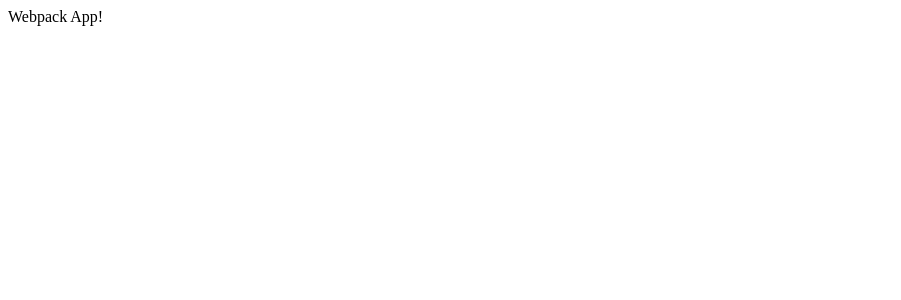
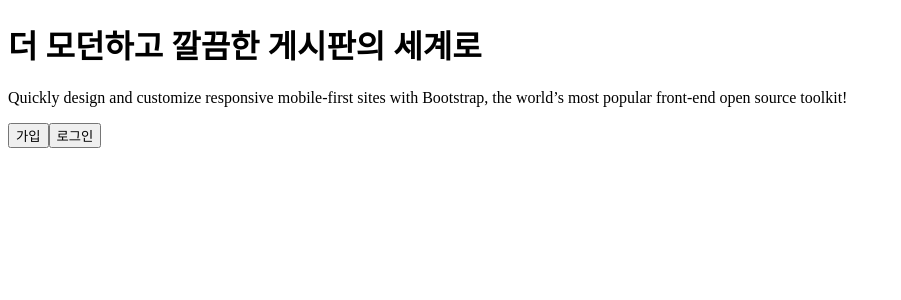
Before and after one commit to cartesiancs/devent-frame, a React (Create React App) app in the folder client/: page / in a window 1280 px wide. Shown: the top 300 px of the page, without its empty margins (0-901 px from the left). Built offline with nearby package versions, Linux system fonts and the light colour scheme; the HTML template or start-up script is replaced by a standard one.

Commit message:
feat: split a page
+ 페이지 분할

```diff
--- a/client/src/App.js
+++ b/client/src/App.js
@@ -1,9 +1,21 @@
 import React from 'react';
+import { Route, Switch } from 'react-router-dom';
+import Main from './components/Main.js'
+import NotFound from './components/NotFound.js'
 
 const App = () => {
     return (
         <div>
-            Webpack App!
+            <Switch>
+                <Route exact path="/" component={Main} />
+
+                <Route path="/auth/login">
+                    <div>fhrmdls</div>
+                </Route>
+
+                <Route path='*' component={NotFound} />
+            </Switch>
+
         </div>
     );
 };
--- /dev/null
+++ b/client/src/components/Main.js
@@ -0,0 +1,25 @@
+import React from "react";
+
+
+function Main() {
+    return (
+        <header class="bg-white py-5">
+            <div class="container-fluid px-5 pt-4 pb-2">
+                <div class="row gx-5 justify-content-center">
+                    <div class="col-lg-7">
+                        <div class="text-center mt-5">
+                            <h1 class="display-5 fw-bolder text-dark font-weight-lg mb-2">더 모던하고 깔끔한 게시판의 세계로</h1>
+                            <p class="font-weight-sm mb-4 mt-3">Quickly design and customize responsive mobile-first sites with Bootstrap, the world’s most popular front-end open source toolkit!</p>
+                        </div>
+                        <div class="d-grid gap-3 d-sm-flex justify-content-sm-center" id="login_box">
+                            <button class="btn btn-blue font-weight-md btn-lg px-4 btn-rounded" onclick="location.href = '/auth/signup'"><i class="fas fa-user-plus"></i> 가입</button>
+                            <button class="btn btn-light font-weight-md btn-lg px-4 me-sm-3 btn-rounded" onclick="location.href = '/auth/login'"><i class="fas fa-sign-in-alt"></i> 로그인</button>
+                        </div>
+                    </div>
+                </div>
+            </div>
+        </header>
+    );
+  }
+
+  export default Main;
--- /dev/null
+++ b/client/src/components/NotFound.js
@@ -0,0 +1,24 @@
+import React from "react";
+
+
+function NotFound() {
+    return (
+        <div class="container h-100 ">
+        <div class="row h-100 ">
+          <div class="col-lg-6 col-xl-6 mx-auto h-100">
+            <div class="h-100 flex-row d-flex justify-content-center align-items-center overflow-hidden text-center">
+              <div class="card-body p-4 p-sm-5">
+                <h2 class="text-center mb-3 text-title">오 이게 무슨일이죠..?</h2>
+                <h6 class="text-center mb-4 text-secondary">페이지를 표시하지 못했어요ㅠㅠ </h6>
+                <button class="btn btn-blue-tint" onclick="location.href = '/'">홈으로</button>
+
+
+              </div>
+            </div>
+          </div>
+        </div>
+      </div>
+    );
+  }
+
+  export default NotFound;
--- a/client/src/index.js
+++ b/client/src/index.js
@@ -1,5 +1,14 @@
 import React from 'react';
 import ReactDOM from 'react-dom';
+import { BrowserRouter } from 'react-router-dom';
+
 import App from './App.js';
 
-ReactDOM.render(<App />, document.getElementById('root'));
+ReactDOM.render(
+    <React.StrictMode>
+        <BrowserRouter>
+        <App/>
+        </BrowserRouter>
+    </React.StrictMode>,
+    document.getElementById('root')
+);
--- a/package.json
+++ b/package.json
@@ -34,6 +34,7 @@
     "mysql2": "^2.3.3",
     "react": "^18.2.0",
     "react-dom": "^18.2.0",
+    "react-router-dom": "^5.3.4",
     "reflect-metadata": "^0.1.13",
     "sanitize-html": "^2.6.1",
     "typeorm": "^0.3.12",
```
Also changed, not shown: client/routes/main.js (+4 -4 lines), 4 other files (tests, documents, lock files or other folders).
